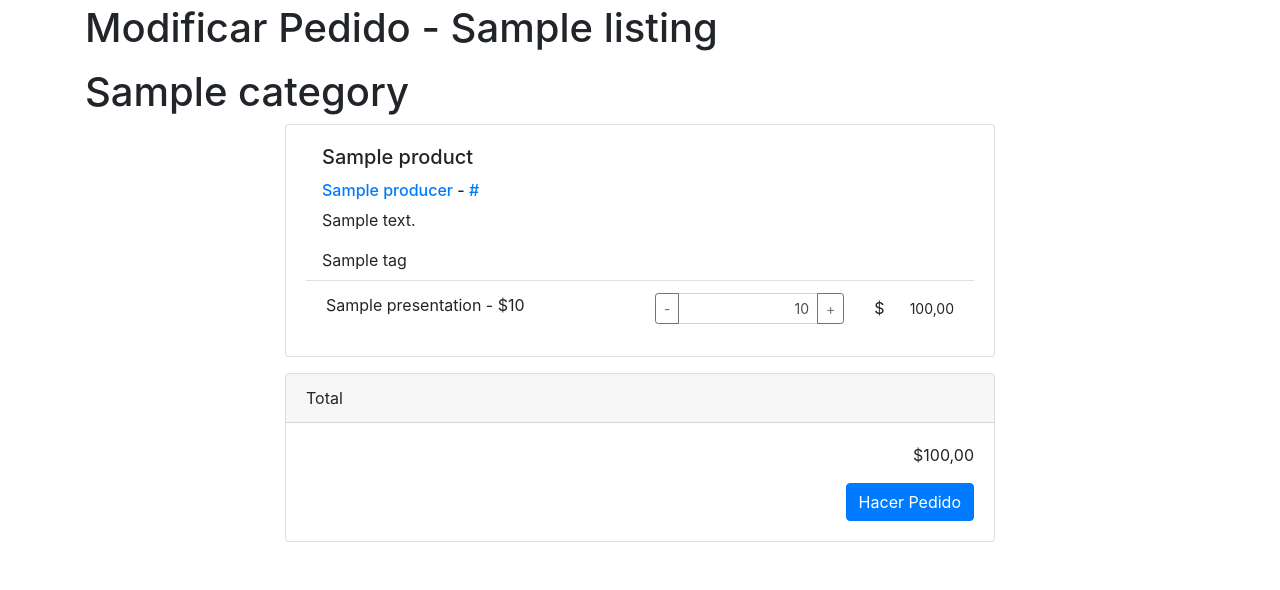
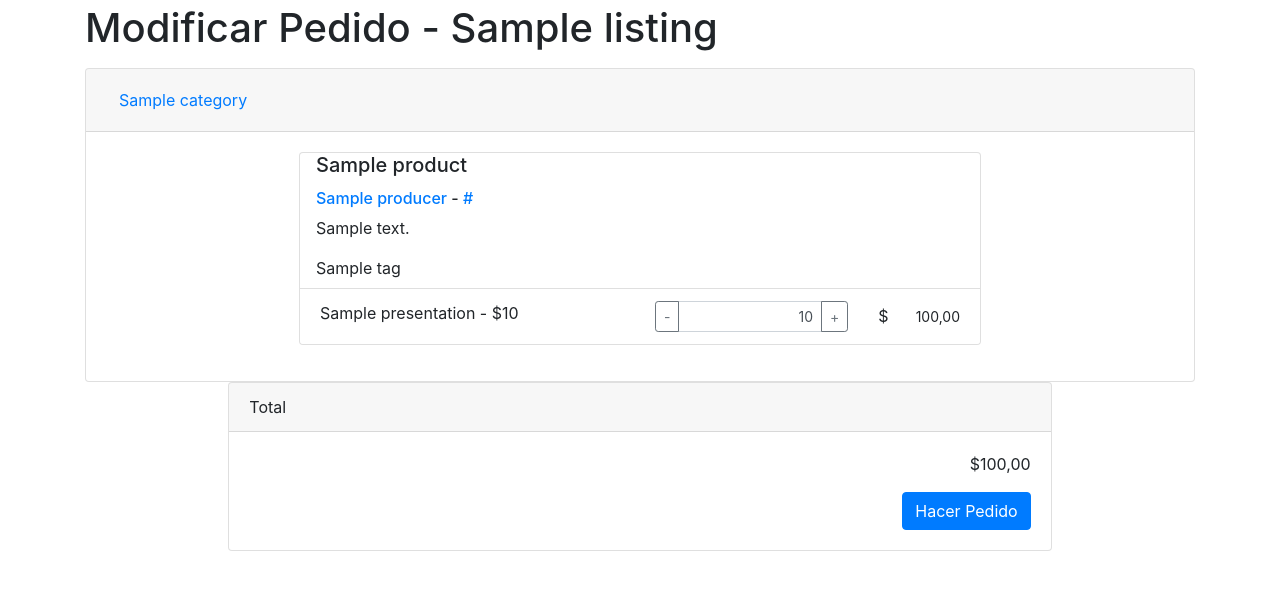
Before and after one commit to fiqus/compras-comunitarias, a Django app: template compras/templates/orders/order_form.html in a window 1280 px wide. Shown: the part 56-646 px from the top of the page. Run offline with Django 3.2, Linux system fonts and the light colour scheme; the template is opened without the code that fills it: most values are stand-ins (such as "Sample title", 1, 10 or a date in 2020); some libraries are stand-ins or nearby versions.

Commit message:
anda el collapse pero te redirige

```diff
--- a/compras/templates/orders/order_form.html
+++ b/compras/templates/orders/order_form.html
@@ -40,12 +40,20 @@
   {% regroup listing.listingproduct_set.all by product as product_items %}
 
 {%for c, products in categories.items%}
-  <h1> {{c}}</h1>
+    <div id="accordion">
+      <div class="card">
+        <div class="card-header" id="headingOne">
+          <h5 class="mb-0">
+            <button class="btn btn-link" data-toggle="collapse" data-target="#collapseOne" aria-expanded="true" aria-controls="collapseOne">
+              {{c}}
+            </button>
+          </h5>
+        </div>
+        <div id="collapseOne" class="collapse show" aria-labelledby="headingOne" data-parent="#accordion">
+          <div class="card-body">
             {% for p in products%}
-
             <div class="col-lg-8 offset-lg-2 mb-3">
               <div class="card">
-        <div class="card-body">
                   {% thumbnail p.product.product.image "600x200" crop="center" as im %}
                   <img class="img-fluid img-thumbnail d-sm-none d-block mb-2" src="{{im.url}}" alt="{{p.product.product.name}}">
                   {% endthumbnail %}
@@ -103,8 +111,11 @@
             </div>
             {%endfor%}
             {% endfor %}
-
-
+          </div>
+        </div>
+      </div>
+    </div>
+  </div>
   <div class="col-lg-8 offset-lg-2 mb-3">
     <div class="card mb-3">
       <div class="card-header">
@@ -122,9 +133,9 @@
       </div>
     </div>
   </div>
-
 </form>
 {% endblock %}
+
 
 
 {% block javascript %}
```
Lines whose indentation alone changed are shown as unchanged.
